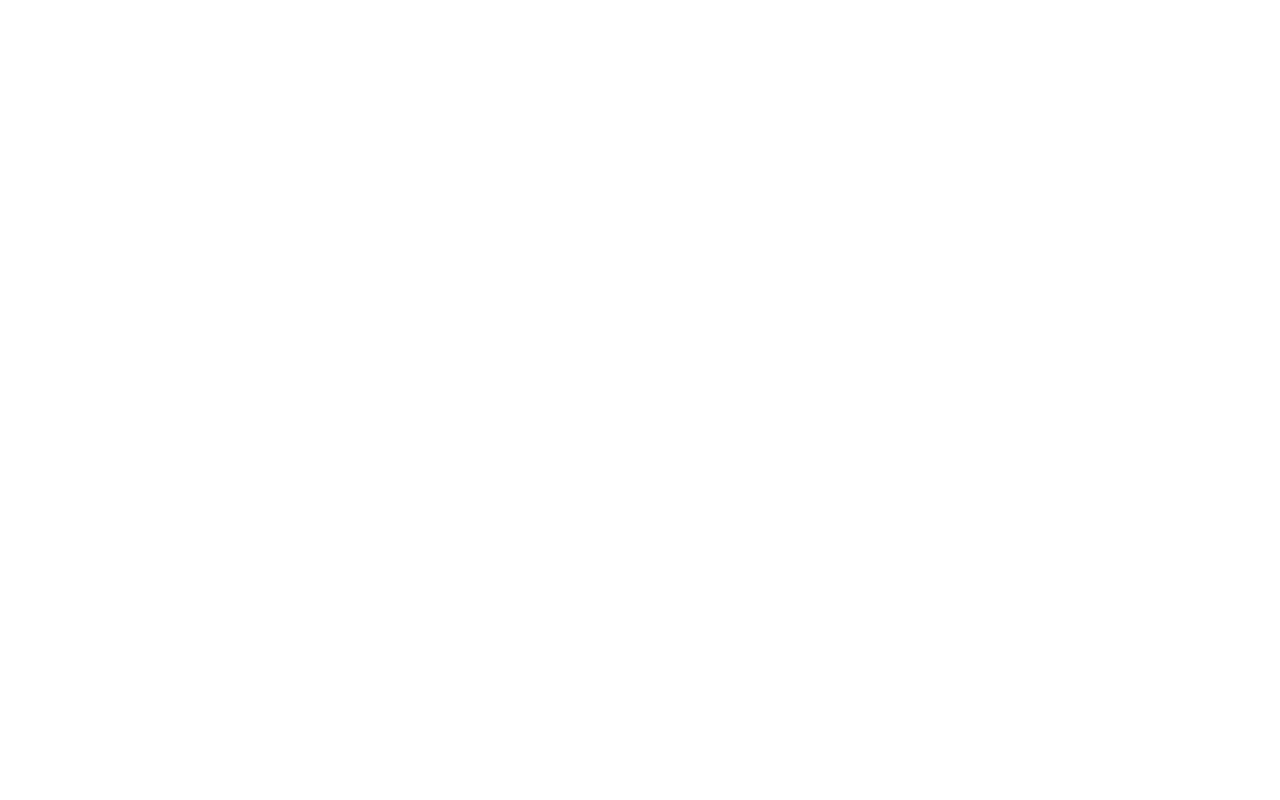
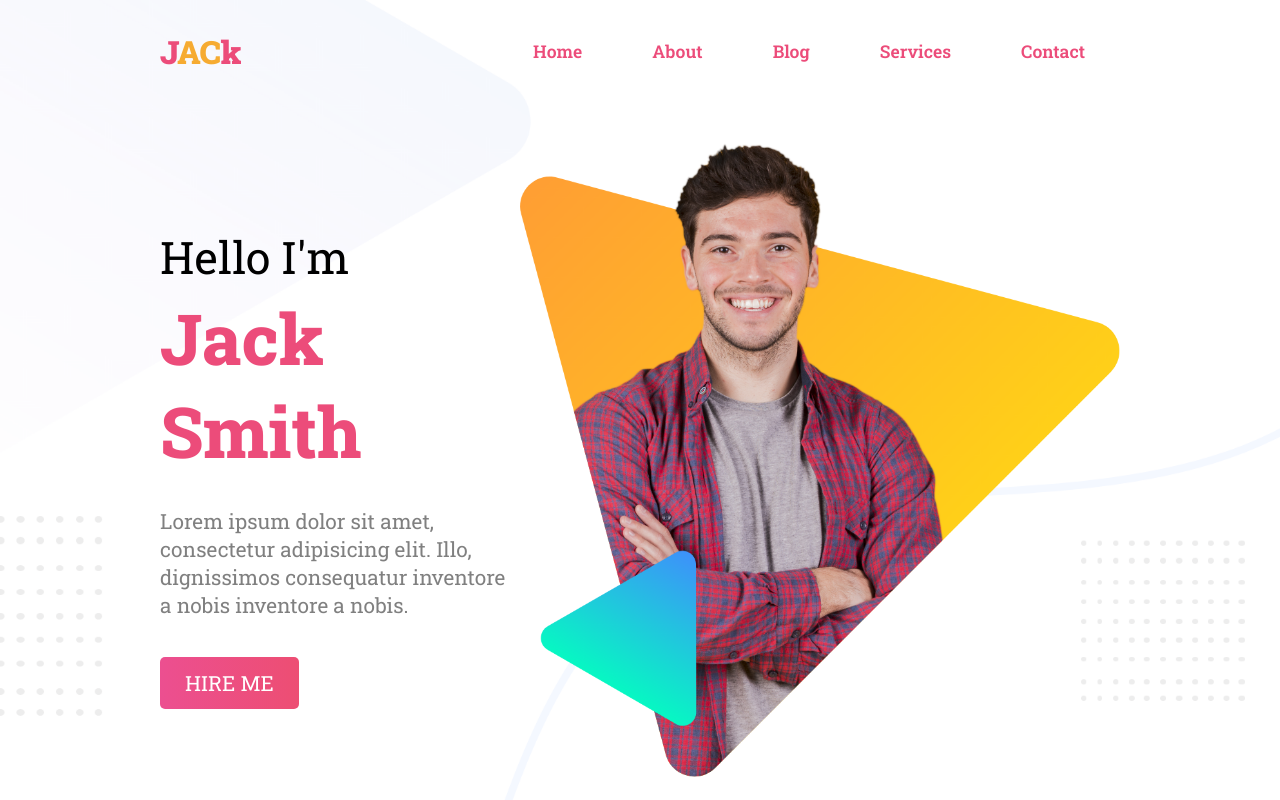
Before and after one commit to dev-ahmed-sakib/second-web-personal, a plain HTML site: page index.html in a window 1280 px wide. Shown: the top 800 px of the page. Drawn offline with Linux system fonts and the light colour scheme.

Commit message:
2 section completed

```diff
--- a/index.html
+++ b/index.html
@@ -4,15 +4,58 @@
     <meta charset="UTF-8">
     <meta http-equiv="X-UA-Compatible" content="IE=edge">
     <meta name="viewport" content="width=device-width, initial-scale=1.0">
-    <title>personal website</title>
+    <title>Personal portfolio</title>
+    <link rel="stylesheet" href="style.css">
 </head>
 <body>
 
-    <header>
-        <div class="container-header">
-
+    <header id="header-hero">
+        <nav class="again-managemnet">
+            <div class="logo">
+                <a href="#">J<span>AC</span>k</a>
+            </div>
+            <div class="nav-menu">
+                <ul>
+                    <li><a href="#">Home</a></li>
+                    <li><a href="#">About</a></li>
+                    <li><a href="#">Blog</a></li>
+                    <li><a href="#">Services</a></li>
+                    <li><a href="#">Contact</a></li>
+                </ul>
+            </div>
+        </nav>
+        <div class="header-section again-managemnet">
+            <div class="header-left">
+                <h2>Hello I'm</h2>
+                <h1>Jack Smith</h1>
+                <p>Lorem ipsum dolor sit amet, consectetur adipisicing elit. Illo, dignissimos consequatur inventore a nobis inventore a nobis.</p>
+                <div class="header-left-btn">
+                    <a href="#">HIRE ME</a>
+                </div>
+            </div>
+            <div class="header-right">
+                <img src="./images/peter.png">
+            </div>
         </div>
     </header>
 
+<!-- Biography-Section -->
+
+    <section id="biography-hero">
+        <div class="biography again-managemnet">
+            <div class="biography-left-content">
+                <img src="./images/peter_dream.png">
+            </div>
+            <div class="biography-right-right">
+                <h2>Biography</h2>
+                <p>Lorem ipsum dolor sit amet consectetur adipisicing elit. Nesciunt magni, quaerat eaque voluptatem, numquam cumque iure ducimus recusandae explicabo molestias a! Cum, velit dignissimos, officiis eius, magni aliquid non rerum minima.</p>
+                <div class="biography-right-btn">
+                    <a href="#">Download CV</a>
+                </div>
+            </div>
+        </div>
+    </section>
+
+
 </body>
 </html>
--- a/style.css
+++ b/style.css
@@ -1,9 +1,128 @@
+@import url('https://fonts.googleapis.com/css2?family=Roboto+Slab:wght@100;200;300;400;500;600;700;800;900&display=swap');
+
 *{
     margin: 0;
-    padding 0;
+    padding: 0;
     box-sizing: border-box;
+    font-family: 'Roboto Slab', serif;
+}
+.again-managemnet{
+    display: flex;
+    justify-content: space-between;
+    width: 75%;
+    margin: auto;
+    align-items: center;
+}
+#header-hero{
+    background-image: url(./images/header-bg.png);
+    background-size: cover;
+    width: 100%;
+    height: 100vh;
+
 }
 
-.container-header{
-    background-image: url(./images/header-bg.png);
+#header-hero > nav{
+    padding-top: 30px;
 }
+
+.logo > a{
+    font-size: 2rem;
+    text-decoration: none;
+    font-weight: 900;
+    color: #ec4c7a;
+}
+.logo > a > span{
+    color: #f6ab31;
+}
+
+.nav-menu ul{
+    display:flex;
+}
+.nav-menu ul li{
+    list-style-type: none;
+}
+.nav-menu ul li a{
+    text-decoration: none;
+    margin: 0 20px;
+    font-size: 1.1rem;
+    color: #ec4c7a;
+    font-weight: 600;
+    padding: 8px 15px;
+    display: inline-block;
+    border-radius: 5px;
+}
+.nav-menu ul li a:hover{
+    color: white;
+    background: #ec4c7a;
+}
+
+/* <!-- Header-Section --> */
+
+.header-section{
+    margin-top: 70px;
+}
+
+.header-left > h2{
+    font-size: 2.8rem;
+    font-weight: 400;
+}
+
+.header-left > h1{
+    font-size: 4.4rem;
+    color: #ec4c7a;
+    font-weight: 800;
+    margin: 5px 0;
+}
+.header-left > p{
+    color: gray;
+    font-size: 1.3rem;
+    margin-top: 30px;
+    margin-bottom: 50px;
+}
+.header-left > .header-left-btn > a{
+    font-size: 1.3rem;
+    font-weight: 400;
+    color: white;
+    text-decoration: none;
+    background: linear-gradient(90deg, rgba(236,79,144,1) 0%, rgba(237,78,115,1) 100%, rgba(0,212,255,1) 100%);
+    padding: 12px 25px;
+    border-radius: 5px;
+}
+.header-right > img{
+    max-width: 600px;
+}
+
+/* Biography */
+#biography-hero{
+    background-image: url(./images/biography-bg.png);
+    width: 100%;
+    height: 100vh;
+
+}
+.biography{
+    padding-top: 100px;
+}
+.biography-left-content > img{
+    max-width: 600px;
+}
+.biography-right-right{
+    margin-left: 130px;
+}
+.biography-right-right > h2{
+    font-size: 2.8rem;
+    font-weight: 400;
+}
+.biography-right-right > p{
+    font-size: 1.3rem;
+    color: gray;
+    margin: 50px 0;
+}
+.biography-right-right > .biography-right-btn > a{
+    font-size: 1.3rem;
+    font-weight: 400;
+    color: white;
+    text-decoration: none;
+    background: linear-gradient(90deg, rgba(236,79,144,1) 0%, rgba(237,78,115,1) 100%, rgba(0,212,255,1) 100%);
+    padding: 15px 30px;
+    border-radius: 5px;
+}
```
